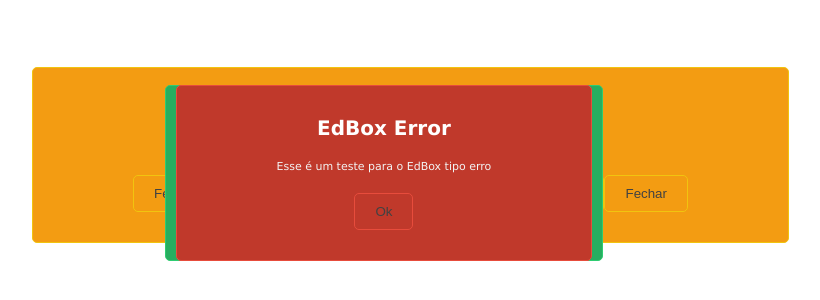
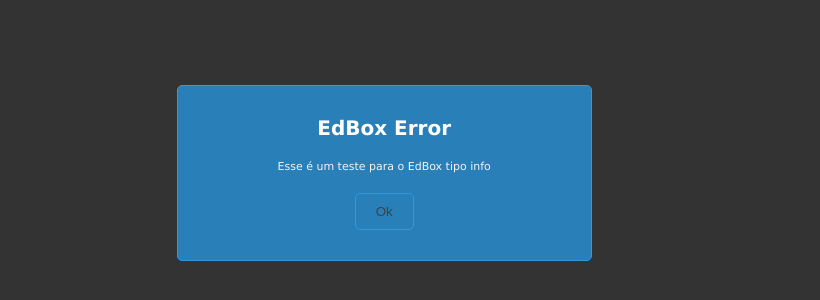
Before and after one commit to jgsantos/edbox, a plain HTML site: page demos/index.html in a window 1280 px wide. Shown: the part 218-518 px from the top of the page, without its empty margins (293-1113 px from the left). Drawn offline with nearby package versions, Linux system fonts and the light colour scheme.

Commit message:
Adicionado infoBox e Animacao ao fechar o Modal

```diff
--- a/demos/index.html
+++ b/demos/index.html
@@ -15,30 +15,36 @@
 						console.log('antes de abrir');
 					},
 					type:'alert',
-					backgroundColorModal: '#fff',
 					title:"EdBox Alert ",
-					text:"Esse é um teste para o EdBox tipo Alerta",
+					text:"Esse é um teste para o EdBox tipo alert",
 					buttons:[{name:"Fechar"},{name:"Gerar Um alerta",actionClick:function(){alert('mlk')}},{name:"Fechar"},{name:"Fechar"},{name:"Fechar"},{name:"Fechar"}]
 				}),
 
 				box2 = jQuery('body').edbox({
 					type:'success',
 					title:"EdBox Success",
-					text:"Esse é um teste para o EdBox tipo sucesso",
+					text:"Esse é um teste para o EdBox tipo success",
 					buttons:[{name:"Ok"}]
 				}),
 
 				box3 = jQuery('body').edbox({
 					type:'error',
 					title:"EdBox Error",
-					text:"Esse é um teste para o EdBox tipo erro",
+					text:"Esse é um teste para o EdBox tipo error",
 					buttons:[{name:"Ok"}]
 				});
 
+				box4 = jQuery('body').edbox({
+					type:'info',
+					title:"EdBox Error",
+					text:"Esse é um teste para o EdBox tipo info",
+					buttons:[{name:"Ok"}]
+				});
 
-				box.open();
-				box2.open();
-				box3.open();
+				//box.open();
+				//box2.open();
+				//box3.open();
+				box4.open();
 
 			});
 		</script>
--- a/edbox.css
+++ b/edbox.css
@@ -97,3 +97,17 @@
 .edbox.error .button:hover{
     background-color: #e74c3c;
 }
+
+.edbox.info{
+    background-color: #2980b9;
+    border-color: #3498db;
+}
+
+.edbox.info .button{
+    background-color: #2980b9;
+    border-color: #3498db;
+}
+
+.edbox.info .button:hover{
+    background-color: #3498db;
+}
--- a/src/edbox.js
+++ b/src/edbox.js
@@ -8,7 +8,7 @@
             type   : 'alert',
             title  : '',
             text   : '',
-			backgroundColorModal : '#fff',
+			backgroundColorModal : '#000',
             cancel: function(){},
             confirm: function(){},
             beforeOpen : function(){},
@@ -89,7 +89,14 @@
                 });
 
 			if(properties.modal	==true){
-				$('#edbox-modal').show();
+				$('#edbox-modal').animate({
+                opacity: 0.8,
+                height: "fadeIn"
+                },
+                500,
+                function() {
+                    $(this).show();
+                });
 			}
 
             properties.afterOpen();
@@ -109,7 +116,14 @@
                 });
 
 			if(properties.modal	==true){
-				$('#edbox-modal').hide();
+				$('#edbox-modal').animate({
+                opacity: 0,
+                height: "fadeOut"
+                },
+                500,
+                function() {
+                    $(this).hide();
+                });
 			}
 
             properties.afterClose();
```
